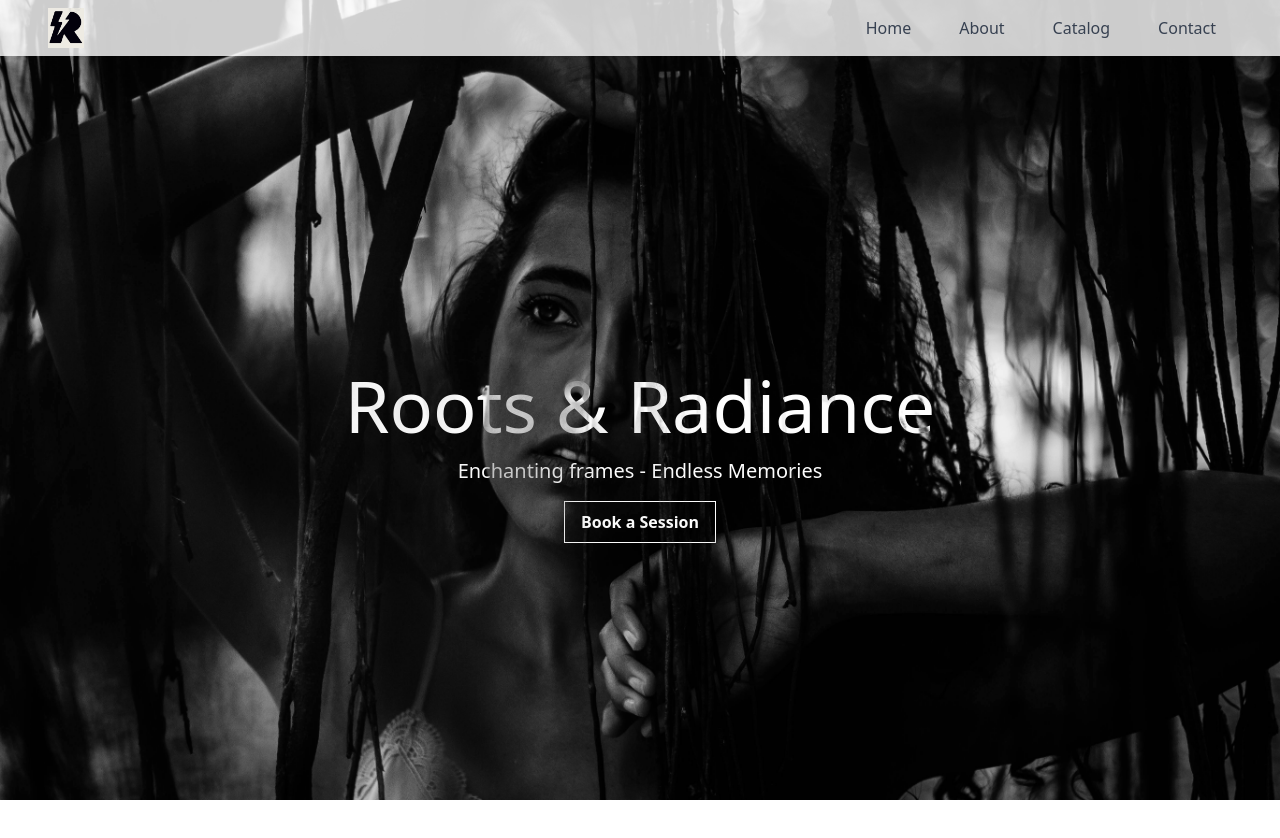
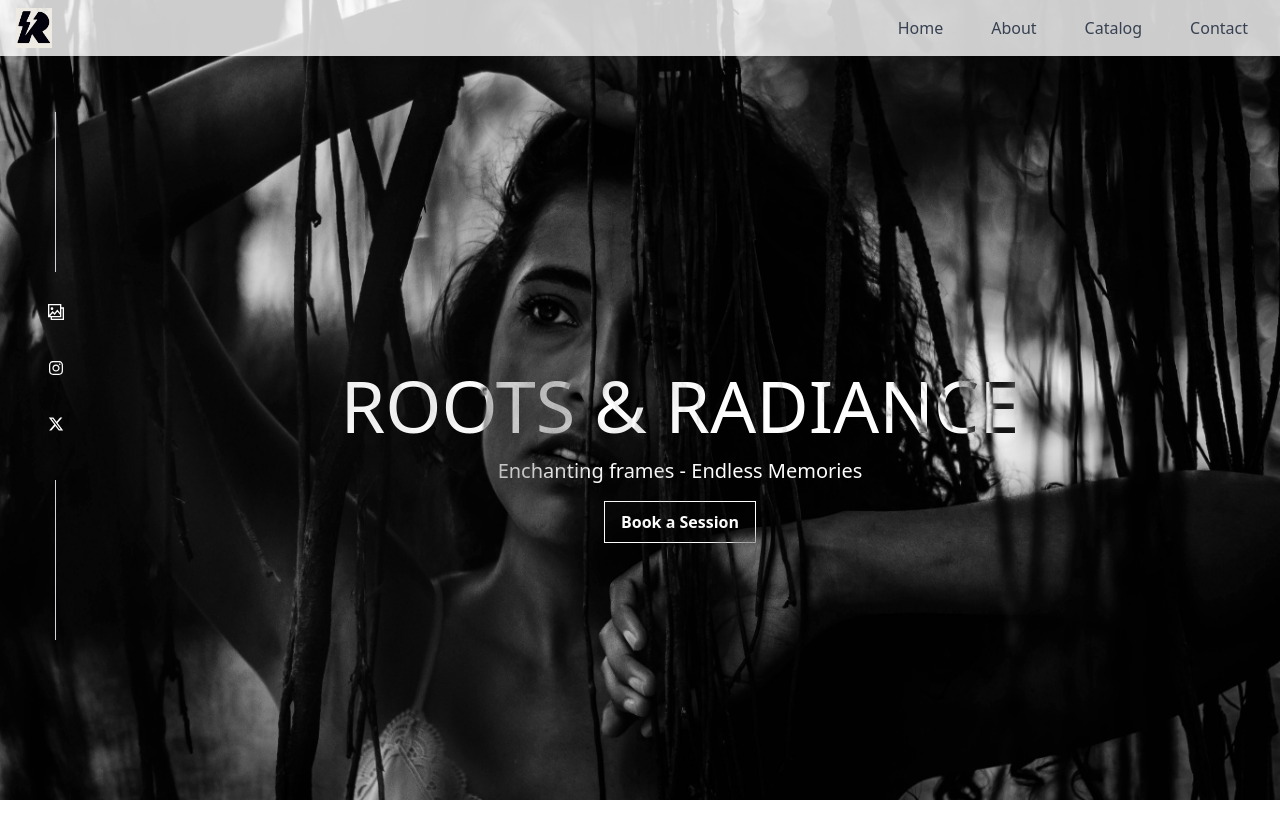
Before and after one commit to bridgitkanini/TalentTrackr, a React (Vite) app: page / in a window 1280 px wide. Shown: the top 838 px of the page. Built offline with nearby package versions, Linux system fonts and the light colour scheme.

Commit message:
Added social media icons on hero section using react-icons.

```diff
--- a/package.json
+++ b/package.json
@@ -11,7 +11,8 @@
   },
   "dependencies": {
     "react": "^18.2.0",
-    "react-dom": "^18.2.0"
+    "react-dom": "^18.2.0",
+    "react-icons": "^5.2.1"
   },
   "devDependencies": {
     "@types/react": "^18.2.66",
--- a/src/App.tsx
+++ b/src/App.tsx
@@ -1,22 +1,12 @@
 import React from "react";
-import Navbar from "./components/Navbar";
 import Hero from "./components/Hero";
-import BgImage from "./assets/bg-image.jpg";
 
 function App() {
-  const bgImage = {
-    backgroundImage: `url(${BgImage})`,
-    backgroundPosition: "center",
-    backgroundSize: "cover",
-    backgroundRepeat: "no-repeat",
-    height: "100vh",
-    width: "100%",
-  };
+
 
   return (
     <>
-      <div style={bgImage}>
-        <Navbar />
+      <div>
         <Hero />
       </div>
     </>
--- a/src/components/Hero.jsx
+++ b/src/components/Hero.jsx
@@ -1,13 +1,55 @@
 import React from "react";
+import Navbar from "./Navbar.jsx";
+import { GrGallery } from "react-icons/gr";
+import { FaInstagram } from "react-icons/fa";
+import { FaXTwitter } from "react-icons/fa6";
+import BgImage from "./../assets/bg-image.jpg";
 
 const Hero = () => {
+  const bgImage = {
+    backgroundImage: `url(${BgImage})`,
+    backgroundPosition: "center",
+    backgroundSize: "cover",
+    backgroundRepeat: "no-repeat",
+    height: "100vh",
+    width: "100%",
+  };
+
   return (
     <>
-      <main>
-        <div className="w-full h-screen flex flex-col justify-center items-center gap-4">
-          <h1 className="md:w-[750px] text-center text-3xl sm:text-5xl md:text-7xl text-white mix-blend-difference ">Roots & Radiance</h1>
-          <p className="text-white text-xl mix-blend-difference ">Enchanting frames - Endless Memories</p>
-          <button className="border border-white hover:border-red-700 py-2 px-4 text-white font-semibold mix-blend-difference">Book a Session</button>
+      <main style={bgImage}>
+        <Navbar />
+        <div className="flex flex-row">
+          <div className="flex flex-col items-start gap-4 mt-10 ml-8">
+            <div className="w-1 h-40 mx-5 mt-4 border-r border-gray-300"></div>
+            <div className="flex flex-col items-start gap-2">
+              <span className="text-white w-12 h-12 flex justify-center items-center">
+                <GrGallery />
+              </span>
+              <span className="text-white w-12 h-12 flex justify-center items-center">
+                <FaInstagram />
+              </span>
+              <span className="text-white w-12 h-12 flex justify-center items-center">
+                <FaXTwitter />
+              </span>
+            </div>
+            <div className="w-1 h-40 mx-5 mt-4 border-r border-gray-300"></div>
+          </div>
+          <div className="w-full h-screen flex flex-col justify-center items-center gap-4">
+            <div className="w-full flex justify-center">
+              <div className="w-full h-screen flex flex-col justify-center items-center gap-4">
+                <h1 className="md:w-[750px] text-center text-3xl sm:text-5xl md:text-7xl text-white mix-blend-difference ">
+                  ROOTS & RADIANCE
+                </h1>
+                <p className="text-white text-xl mix-blend-difference ">
+                  Enchanting frames - Endless Memories
+                </p>
+                <button className="border border-white hover:border-red-700 py-2 px-4 text-white font-semibold mix-blend-difference">
+                  Book a Session
+                </button>
+              </div>
+            </div>
+          </div>
         </div>
       </main>
     </>
--- a/tailwind.config.js
+++ b/tailwind.config.js
@@ -7,7 +7,7 @@ export default {
         center: true,
         padding: {
           DEFAULT: "1rem",
-          md: "3rem",
+          md: "1rem",
         },
       },
     },
```
Also changed, not shown: 1 other file (tests, documents, lock files or other folders).
